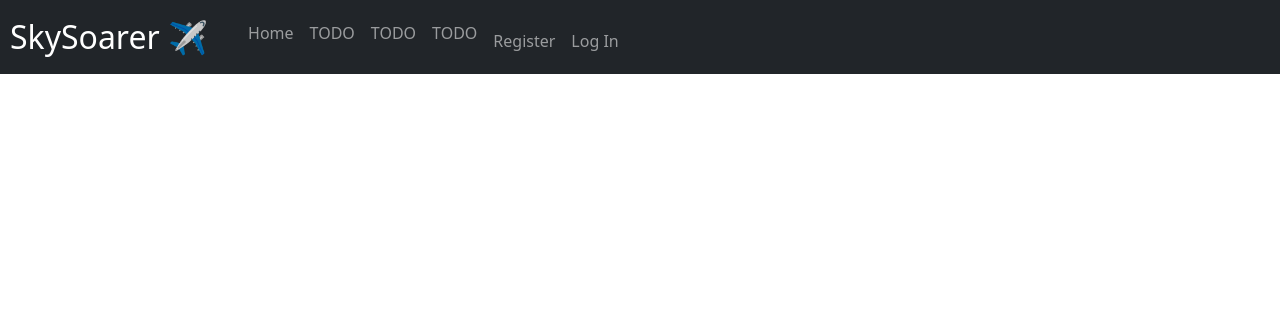
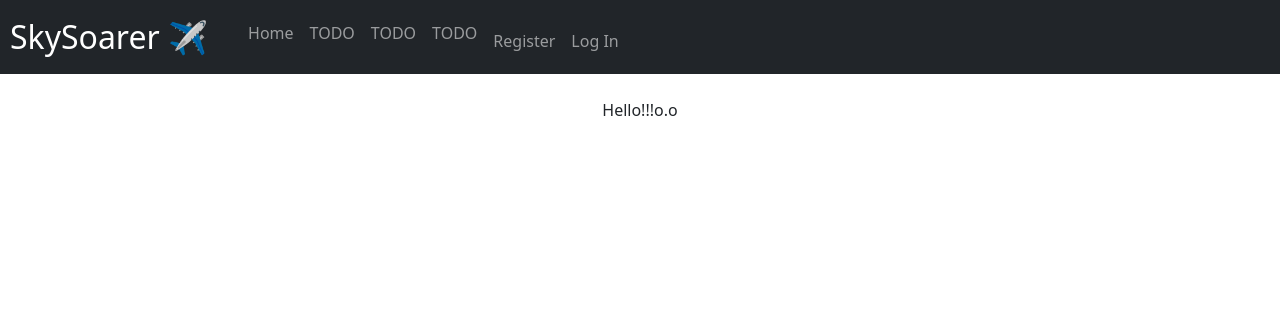
Before and after one commit to cpez04/SkySoarer, a Flask app: page / in a window 1280 px wide. Shown: the top 334 px of the page. Run offline with Flask 2, Linux system fonts and the light colour scheme; some libraries are stand-ins or nearby versions.

Commit message:
changes o.o

```diff
--- a/Source/static/styles.css
+++ b/Source/static/styles.css
@@ -22,3 +22,7 @@ nav .navbar-brand .green
 {
     color: #2e944b;
 }
+
+body {
+    margin-top: 50px;
+}
--- a/Source/templates/layout.html
+++ b/Source/templates/layout.html
@@ -62,14 +62,9 @@
         </div>
       </nav>
 
-      <!--Background music - essential-->
-      <audio controls autoplay loop hidden>
-        <source src="backgroundmusic.mp3" type="audio/mpeg">
-      </audio>
-
-        <main>
+      <main class="container-fluid py-5 text-center">
             {% block main %}{% endblock %}
-        </main>
+      </main>
 
         <footer>
         </footer>
--- a/Source/templates/main.html
+++ b/Source/templates/main.html
@@ -6,5 +6,6 @@
 {% endblock %}
 
 {% block main %}
+<p>Hello!!!o.o</p>
 
 {% endblock %}
```
